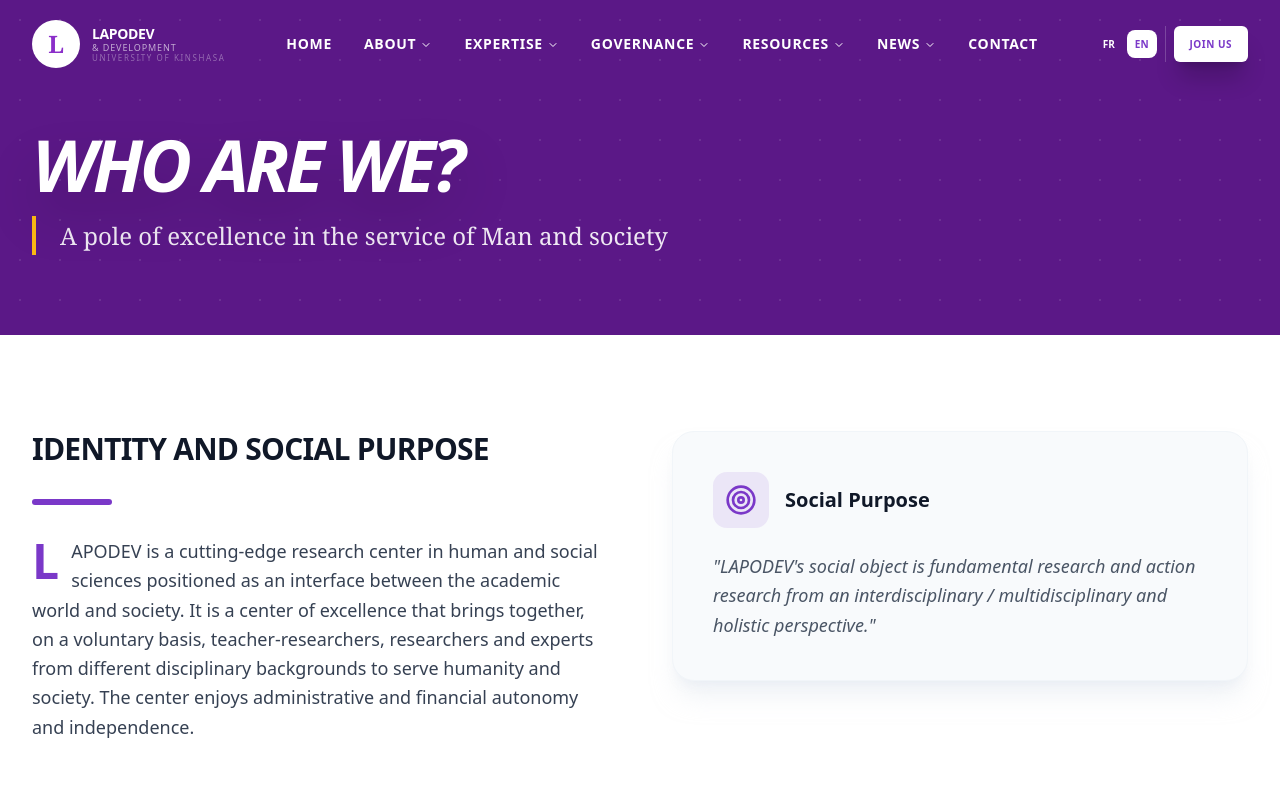
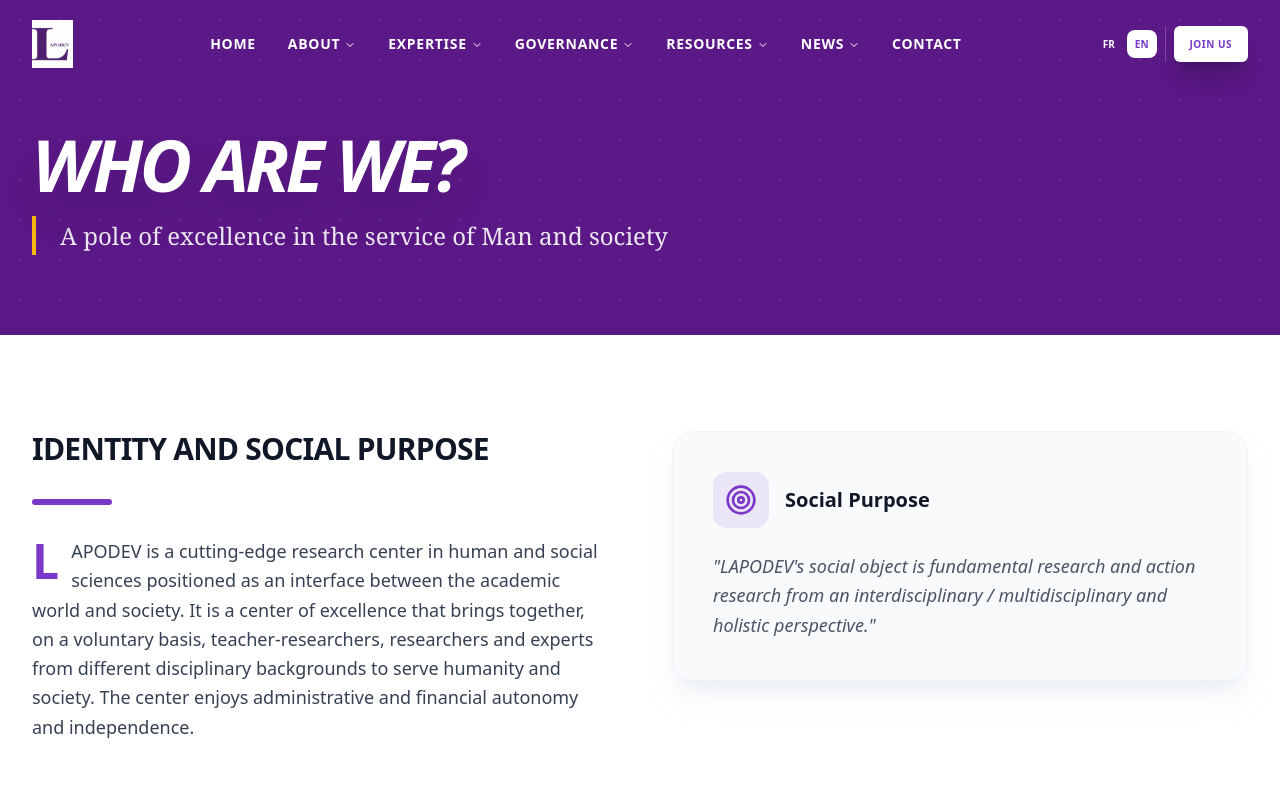
Before and after one commit to Saint-Dan-Alex/lapodev-frontend, a Next.js app: page /en/about in a window 1280 px wide. Shown: the top 800 px of the page. Built offline with nearby package versions, Linux system fonts and the light colour scheme.

Commit message:
correction

```diff
--- a/src/components/brand/Logo.tsx
+++ b/src/components/brand/Logo.tsx
@@ -1,5 +1,5 @@
 import React from 'react';
-import { useTranslations } from 'next-intl';
+import Image from 'next/image';
 import { cn } from '@/lib/utils';
 
 interface LogoProps {
@@ -8,48 +8,16 @@ interface LogoProps {
 }
 
 export const Logo: React.FC<LogoProps> = ({ className, variant = 'default' }) => {
-    const isLight = variant === 'light';
-    const t = useTranslations('Brand');
-
     return (
-        <div className={cn("flex items-center gap-3", className)}>
-            <div className="flex items-center relative gap-3">
-                {/* Emblem - Always keeping a hint of brand Purple or respecting the variant */}
-                <div className={cn(
-                    "w-12 h-12 rounded-full flex items-center justify-center border-2 shrink-0 overflow-hidden",
-                    isLight ? "bg-white border-white/20" : "bg-primary border-primary/20"
-                )}>
-                    {/* The 'L' is the brand centerpiece - if light bg, use purple L. if purple bg, use white L */}
-                    <span className={cn(
-                        "text-2xl font-serif font-bold",
-                        isLight ? "text-[#8b2fc9]" : "text-white"
-                    )}>L</span>
-                </div>
-
-                {/* Text Block */}
-                <div className="flex flex-col">
-                    <div className="flex items-baseline gap-1">
-                        <span className={cn(
-                            "text-sm font-bold uppercase tracking-tight leading-tight",
-                            isLight ? "text-white" : "text-primary"
-                        )}>
-                            {t('name')}
-                        </span>
-                    </div>
-                    <span className={cn(
-                        "text-[9px] font-medium uppercase tracking-widest leading-tight opacity-80",
-                        isLight ? "text-white/80" : "text-muted-foreground"
-                    )}>
-                        {t('slogan')}
-                    </span>
-                    <span className={cn(
-                        "text-[8px] font-normal uppercase tracking-[0.2em] leading-tight opacity-60",
-                        isLight ? "text-white/60" : "text-muted-foreground/60"
-                    )}>
-                        {t('institution')}
-                    </span>
-                </div>
-            </div>
-        </div>
+        <div className={cn("flex items-center", className)}>
+            < Image
+                src="/logo.png"
+                alt="Lapodev Logo"
+                width={180}
+                height={60}
+                className="h-12 w-auto object-contain"
+                priority
+            />
+        </div >
     );
 };
```
Also changed, not shown: logo-lapodev.png (added), public/logo.png (added).
